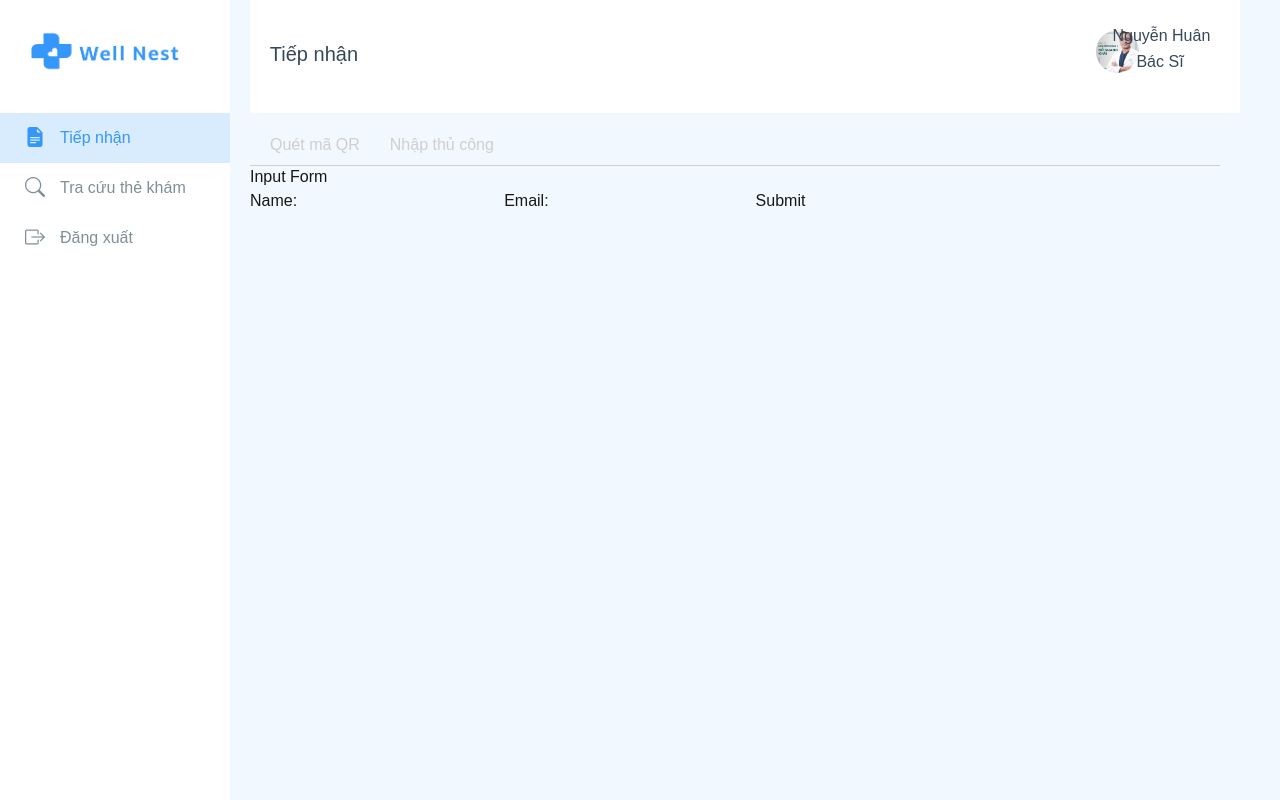
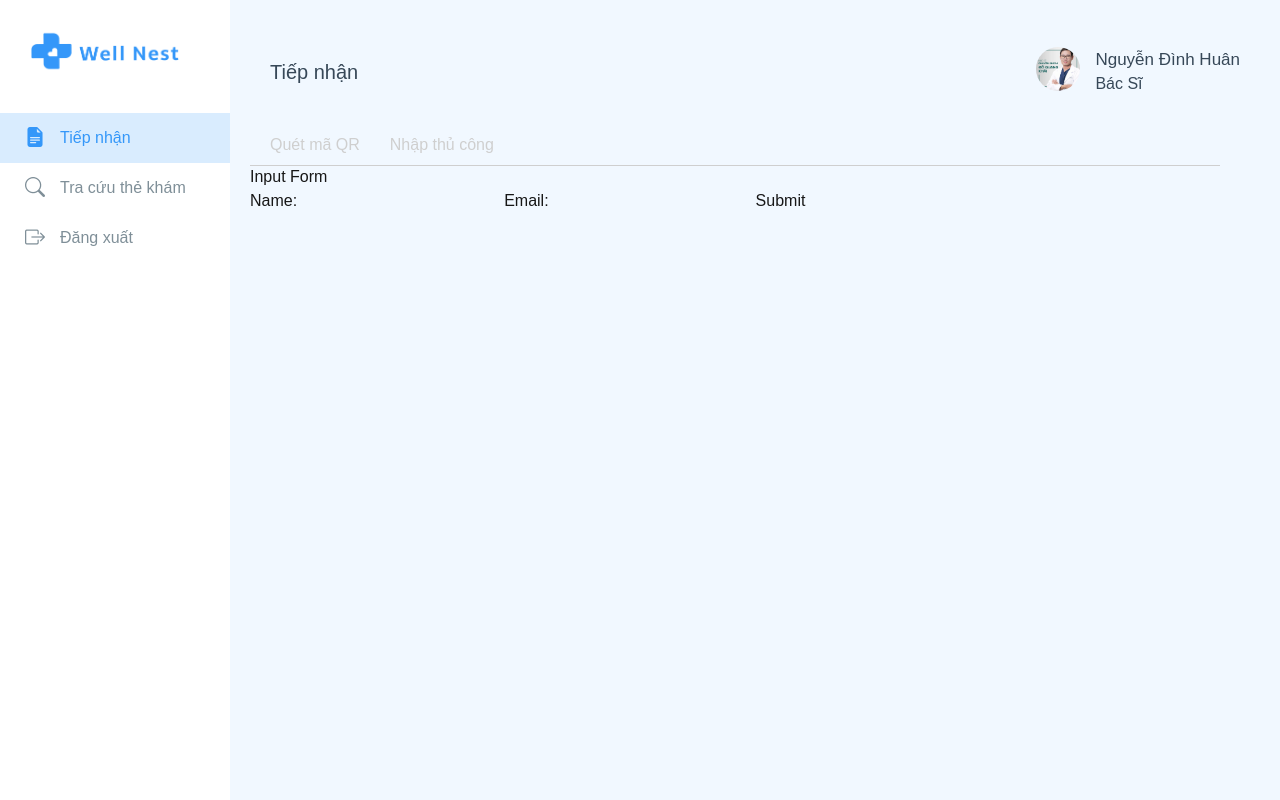
Before and after one commit to Tranphannhan/FE_WellNest, a Next.js app: page /Receptionist/Reception/inputForm in a window 1280 px wide. Built offline with nearby package versions, Linux system fonts and the light colour scheme.

Commit message:
sửa header

```diff
--- a/src/app/Receptionist/layout.tsx
+++ b/src/app/Receptionist/layout.tsx
@@ -52,7 +52,7 @@ export default function RootLayout({
                       {
                         title : 'Tiếp nhận ',
                         navItems : {
-                          name : 'Nguyễn Huân',
+                          name : 'Nguyễn Đình Huân',
                           role : 'Bác Sĩ',
                           img : '/images/img-bacsi.webp'
                         }
--- a/src/app/components/shared/Header/Header.css
+++ b/src/app/components/shared/Header/Header.css
@@ -1,40 +1,42 @@
 
 
 .Header {
-    position: relative;
-    background-color: white;
+    /* background-color: white; */
     display: flex;
-    flex-direction: column;
+    flex-direction: row;
+    justify-content: space-between;
     width: 100%;
     height: 113px;
     padding-top: 30px;
+    padding-left: 20px;
+    align-items: center;
 }
 
 
 .Header_title {
-    position: absolute;
-    left: 2%; font-size: 20px;
-    color: rgb(55,72,88,100);
-    top: 39px;
+    font-size: 20px;
+    color: #374858;
 }
 
-.Header_img img {
-    position: absolute;
-    width: 43px; height: 43px;
-    border-radius: 50%;
-    right: 10.2%; top: 30px;
+.Header_boxChild {
+    display: flex;
+    flex-direction: row;
+    gap: 15px;
 }
 
-.Header_name {
-    position: absolute;
-    right: 3%; font-size: 16px;
-    color: rgb(55,72,88,100);
-    top: 24px;
+.Header_boxChild__img img {
+    width: 44px; height: 44 px;
+    border-radius: 50%;
+    object-fit: cover;
+    object-position: center;
 }
 
-.Header_role {
-    position: absolute;
-    right: 5.7%; font-size: 16px;
-    color: rgb(55,72,88,100);
-    top: 50px;
+.Header_boxChild__name {
+    font-size: 17px;
+    color: #374858;
 }
+
+.Header_boxChild_role {
+    font-size: 16px;
+    color: #374858;
+}
--- a/src/app/components/shared/Header/Header.tsx
+++ b/src/app/components/shared/Header/Header.tsx
@@ -9,15 +9,23 @@ export default function Header ({conTentHeader} : {conTentHeader : conTenHeaderT
         <>
             <header className='Header'>
                 <div className="Header_title">{conTentHeader.title}</div>
-                <div className="Header_img">
-                    <Image
-                        src={conTentHeader.navItems.img}
-                        alt="Hình ảnh bài viết"
-                        width={42} height={42}
-                    />
+
+
+                <div className='Header_boxChild'>
+                    <div className="Header_boxChild__img">
+                        <Image
+                            src={conTentHeader.navItems.img}
+                            alt="Hình ảnh bài viết"
+                            width={42} height={42}
+                        />
+                    </div>
+
+                    <div className='Header_boxChild__content'>
+                        <div className="Header_boxChild__name">{conTentHeader.navItems.name}</div>
+                        <div className="Header_boxChild_role">{conTentHeader.navItems.role}</div>
+                    </div>
+
                 </div>
-                <div className="Header_name">{conTentHeader.navItems.name}</div>
-                <div className="Header_role">{conTentHeader.navItems.role}</div>
             </header>
         </>
     )
```
